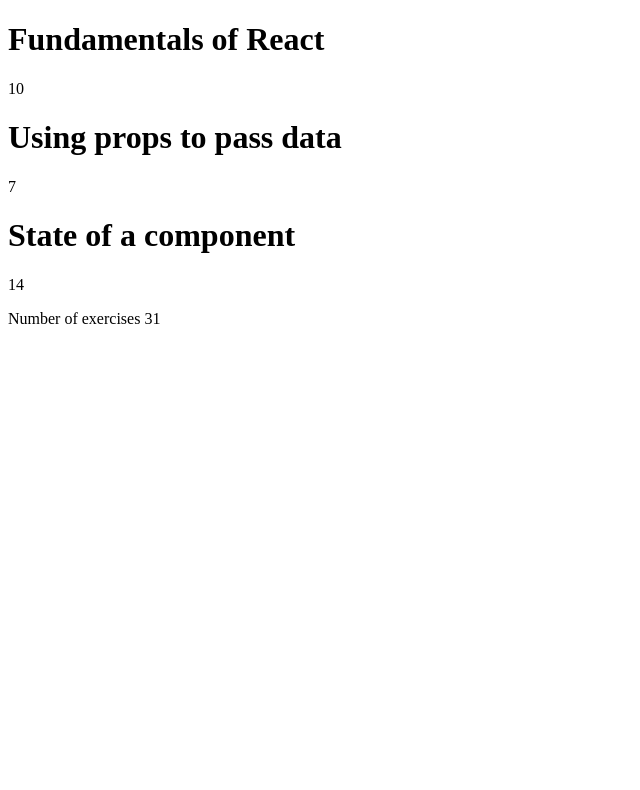
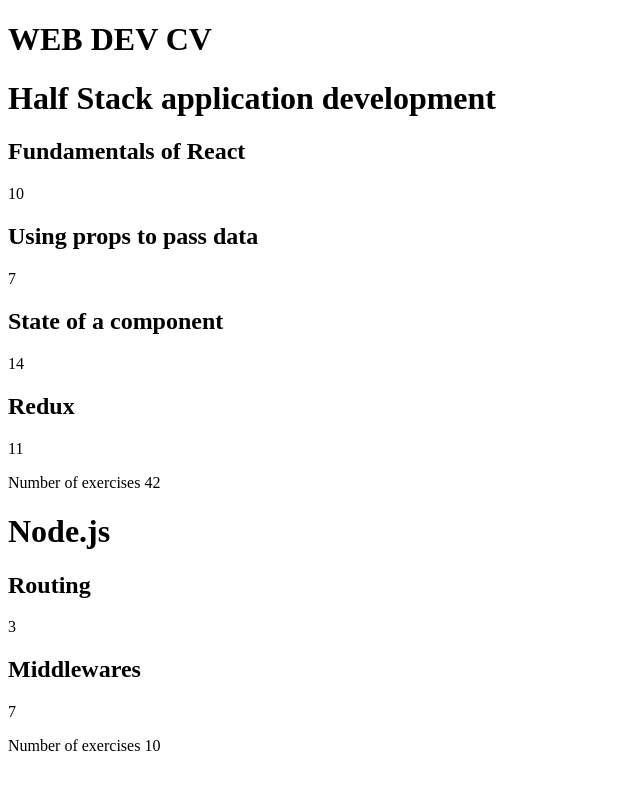
Before and after one commit to Carauz97/FSOCarauz, a React (Vite) app in the folder part1/courseinfo/: page / in a window 1280 px wide. Shown: the top 790 px of the page, without its empty margins (0-640 px from the left). Built offline with nearby package versions, Linux system fonts and the light colour scheme.

Commit message:
2.1-2.5. courseinfo step 6-10

```diff
--- a/part1/courseinfo/src/App.jsx
+++ b/part1/courseinfo/src/App.jsx
@@ -1,95 +1,58 @@
+import Courses from "./components/Course"
 
 //hello friend :) i'm CZ
 
-const Header = (props) =>{
-
-  return(
-
-     <div>
-     <h1>{props.name}</h1>
-     </div>
-  )
-
-}
-
-const Part = ({course, exercise}) =>{
-
-  return(
-    <>
-  <h1>{course}</h1>
-    <p>
-     {exercise}
-    </p>
-    </>
-    )
-
-  }
-
-const Content = ({parts})=>{
-
-  return(
-    <>
-{parts.map((part,index)=>(
-
-  <div key={index}>
-
-  <Part course={part.name} exercise={part.exercises} />
-  </div>
-))}
-
-
-  </>
-  )
-}
-
-
-
-
-const Total = ({parts}) =>{
-
-  const exercises= parts.map(value =>value.exercises)
-
-  const total= exercises.reduce((anterior, actual) => anterior + actual, 0);
-
-console.log('Number of exercises: '+total)
-  return(
-    <>
-    <p>Number of exercises {total}</p>
-    </>
-
-  )
-}
 
 
 const App = () => {
-
-  const course = {
+  const courses = [
+    {
       name: 'Half Stack application development',
+      id: 1,
       parts: [
         {
           name: 'Fundamentals of React',
-        exercises: 10
+          exercises: 10,
+          id: 1
         },
         {
           name: 'Using props to pass data',
-        exercises: 7
+          exercises: 7,
+          id: 2
         },
         {
           name: 'State of a component',
-        exercises: 14
+          exercises: 14,
+          id: 3
+        },
+        {
+          name: 'Redux',
+          exercises: 11,
+          id: 4
+        }
+      ]
+    },
+    {
+      name: 'Node.js',
+      id: 2,
+      parts: [
+        {
+          name: 'Routing',
+          exercises: 3,
+          id: 1
+        },
+        {
+          name: 'Middlewares',
+          exercises: 7,
+          id: 2
         }
       ]
     }
+  ]
 
-
-
-  return (
-    <div>
-    <Header course={course} />
-   <Content  parts={course.parts} />
-   <Total parts={course.parts}/>
-    </div>
-  )
+  return <>
+  <h1>WEB DEV CV</h1><Courses courses={courses} />
+  </>
 }
 
 export default App
--- /dev/null
+++ b/part1/courseinfo/src/components/Course.jsx
@@ -0,0 +1,87 @@
+
+const Header = (props) => {
+
+const name = props.name;
+console.log("",name);
+
+    return (
+
+        <div>
+            <h1>{name}</h1>
+        </div>
+    )
+
+}
+
+const Part = ({ course, exercise }) => {
+
+    return (
+        <>
+            <h2>{course}</h2>
+            <p>
+                {exercise}
+            </p>
+        </>
+    )
+
+}
+
+const Content = ({ parts }) => {
+
+    return (
+        <>
+            {parts.map((part) => (
+
+                <div key={part.id}>
+                    <Part course={part.name} exercise={part.exercises} />
+                </div>
+            ))}
+
+
+        </>
+    )
+}
+
+
+
+const Total = ({ parts }) => {
+
+    const exercises = parts.map(value => value.exercises)
+
+    const total = exercises.reduce((anterior, actual) => anterior + actual, 0);
+
+    console.log('Number of exercises: ' + total)
+    return (
+        <>
+            <p>Number of exercises {total}</p>
+        </>
+
+    )
+}
+
+
+const Course = (props) => {
+
+    const course = props.course
+
+
+    return (
+        <div key={course.id}>
+            <Header name={course.name} />
+            <Content parts={course.parts} />
+            <Total parts={course.parts} />
+        </div>
+    )
+}
+
+const Courses = (props) =>{
+
+    const courses = props.courses
+
+        return (
+          courses.map(course =>( <Course key={course.id} course={course} />))
+        )
+
+    }
+
+export default Courses
```
Lines whose indentation alone changed are shown as unchanged.
